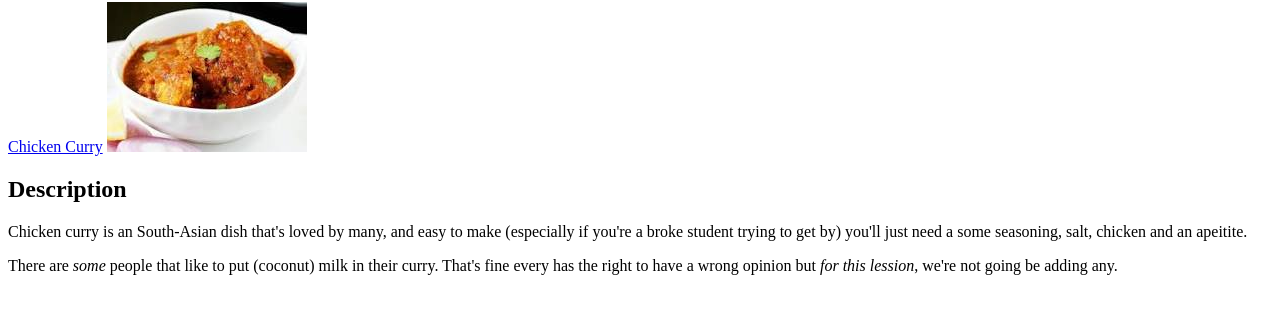
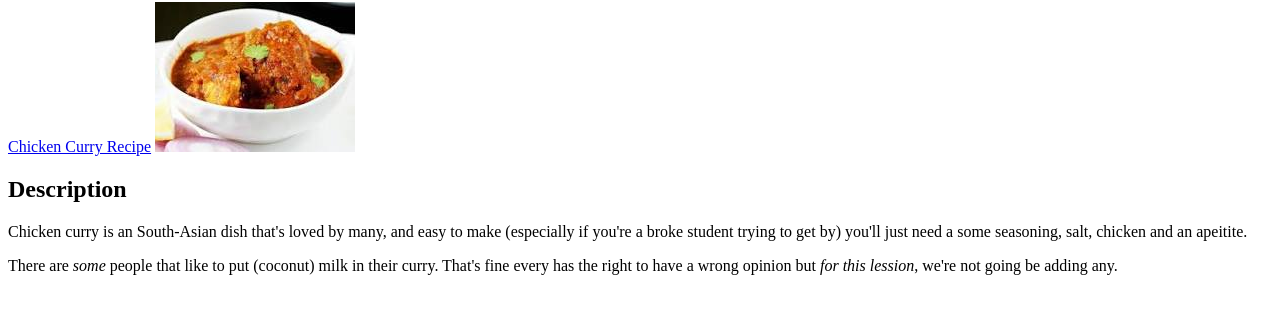
Before and after one commit to Kane-Kesler/odin-recipes, a plain HTML site: page index.html in a window 1280 px wide. Shown: the part 78-392 px from the top of the page. Drawn offline with Linux system fonts and the light colour scheme.

Commit message:
Change Chicken Curry to Chicken Curry Recipe

```diff
--- a/index.html
+++ b/index.html
@@ -8,7 +8,7 @@
 <body>
     <h1>Odin Recipes</h1>
 
-    <a href="recipes/chicken-curry.html">Chicken Curry</a>
+    <a href="recipes/chicken-curry.html">Chicken Curry Recipe</a>
 
     <img src="chickencurry.jpeg" alt="Chicken Curry">
 
```
